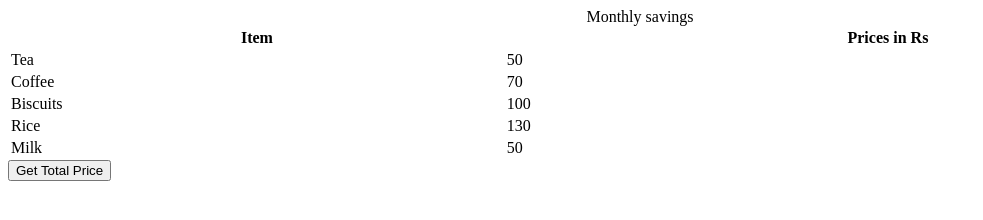
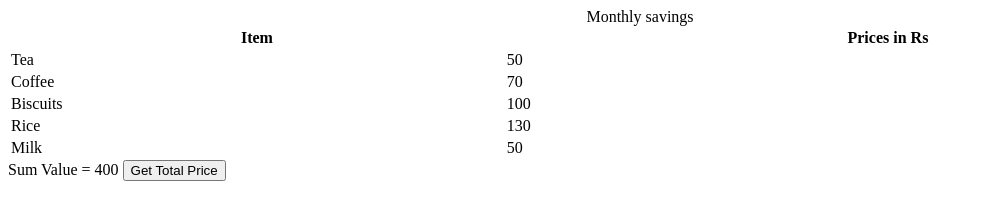
Before and after one commit to acciojob/grofers-checkout-NevilKumar2002, a website: page main.html in a window 1280 px wide. Both pictures are taken after a click on the button "Get Total Price". Shown: the whole page, without its empty margins (0-983 px from the left). Drawn offline with Linux system fonts and the light colour scheme.

Commit message:
created a submission

```diff
--- a/main.html
+++ b/main.html
@@ -8,7 +8,7 @@
 
 <body>
     <!-- the entire body must be written by student -->
-    <table style="width: 100%">
+    <table style="width: 100%" id="table">
     <caption>
       Monthly savings
     </caption>
@@ -37,6 +37,7 @@
       <td class="price">50</td>
     </tr>
   </table>
+	  <span id="val"></span>
     <script type="text/javascript" src="./script.js">
 </script>
 
--- a/script.js
+++ b/script.js
@@ -4,7 +4,18 @@ document.body.appendChild(getSumBtn);
 
 const getSum = () => {
 //Add your code here
+	  var table = document.getElementById("table"), sumVal = 0;
+
+            for(var i = 1; i < table.rows.length; i++)
+            {
+                sumVal = sumVal + parseInt(table.rows[i].cells[1].innerHTML);
+            }
+	 document.getElementById("val").innerHTML = "Sum Value = " + sumVal;
+            console.log(sumVal);
+
 
 };
 
+
+
 getSumBtn.addEventListener("click", getSum);
```
